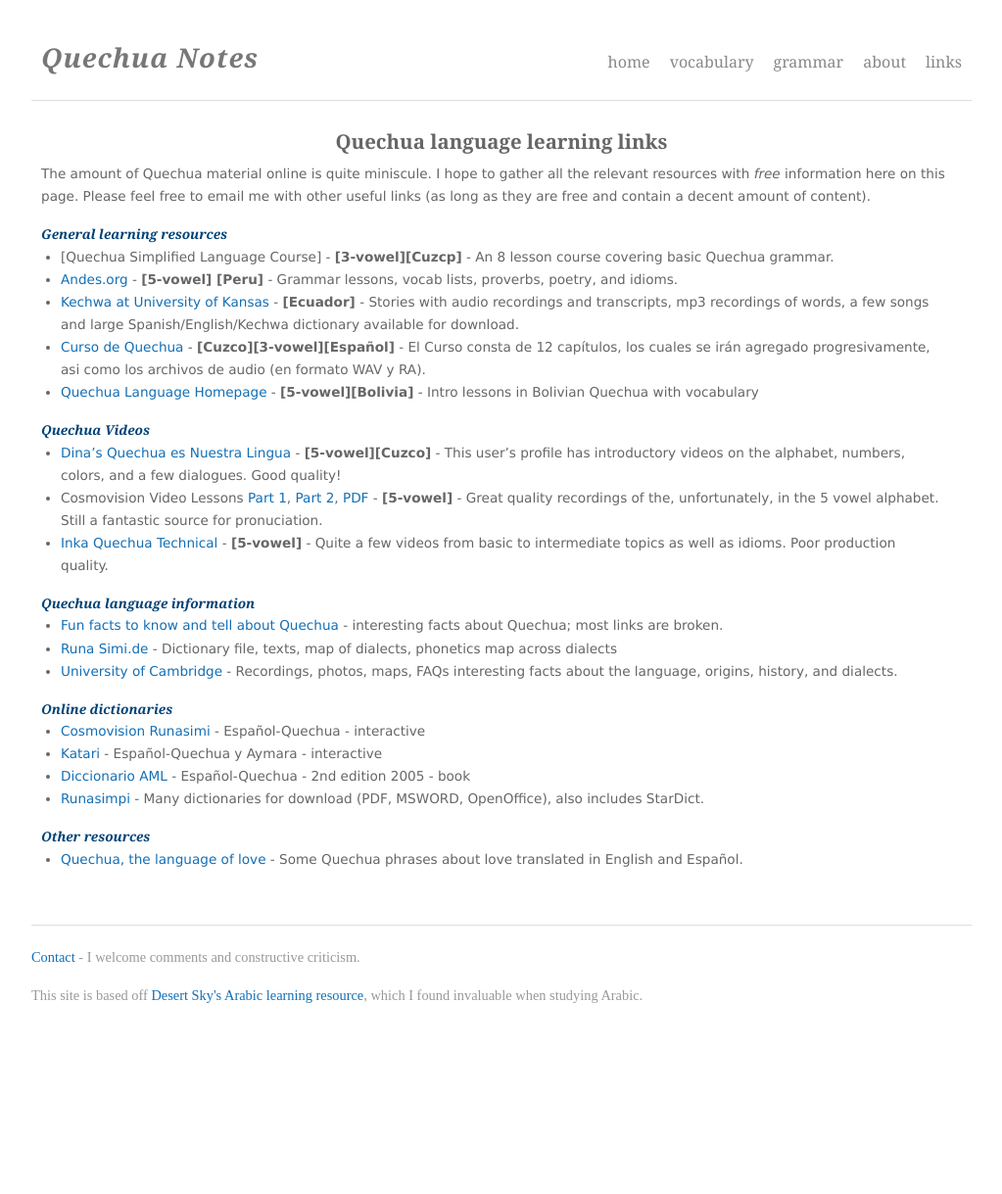
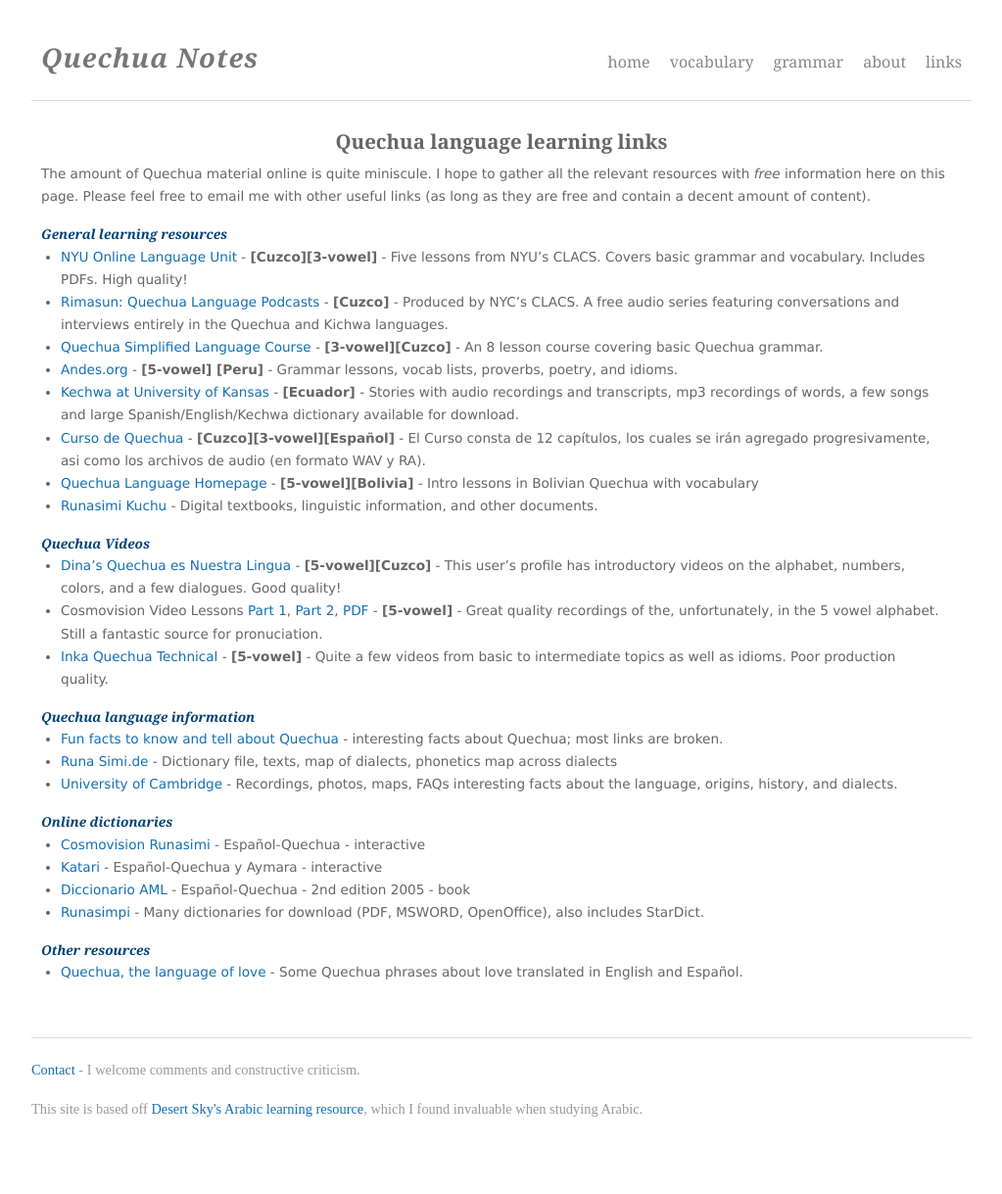
Before and after one commit to Ramblurr/Quechua, a Jekyll site: the page built from links.markdown, in a window 1280 px wide. Shown: the whole page at 98% size, without its empty margins (128-1151 px from the left). Built offline with Jekyll 4.4.1, drawn with Linux system fonts in a browser that asks for light colours; Markdown is read by kramdown in place of the engine named in the settings; before the commit the page ends 1104 px from its top, so only the background shows below that.

Commit message:
more links

```diff
--- a/links.markdown
+++ b/links.markdown
@@ -12,7 +12,11 @@ a decent amount of content).
 
 ### General learning resources
 
-* [Quechua Simplified Language Course] - **[3-vowel][Cuzcp]** - An 8 lesson
+* [NYU Online Language Unit][nyulessons] - **[Cuzco][3-vowel]** - Five lessons from NYU's CLACS. Covers basic grammar and vocabulary. Includes PDFs. High quality!
+* [Rimasun: Quechua Language Podcasts][rimasun] - **[Cuzco]** - Produced by
+  NYC's CLACS. A free audio series featuring conversations and interviews
+  entirely in the Quechua and Kichwa languages.
+* [Quechua Simplified Language Course][vanenos] - **[3-vowel][Cuzco]** - An 8 lesson
   course covering basic Quechua grammar.
 * [Andes.org][andes] - **[5-vowel] [Peru]** - Grammar lessons, vocab lists, proverbs, poetry, and idioms.
 *  [Kechwa at University of Kansas][ku] - **[Ecuador]** - Stories with audio
@@ -23,6 +27,8 @@ a decent amount of content).
   archivos de audio (en formato WAV y RA).
 * [Quechua Language Homepage][ull] - **[5-vowel][Bolivia]** - Intro lessons in
   Bolivian Quechua with vocabulary
+* [Runasimi Kuchu][cyberqu] - Digital textbooks, linguistic information, and
+  other documents.
 
 ### Quechua Videos
 
@@ -75,3 +81,6 @@ a decent amount of content).
 [simitaqe]: http://www.scribd.com/doc/10940134/DicAMLQuechua
 [vanenos]: http://www.vanenos.com/quechua-language-introduction
 [simpi]:http://72.249.45.140/cd/
+[nyulessons]: http://clacs.as.nyu.edu/object/clacs.quechua.units.market
+[rimasun]: http://clacs.as.nyu.edu/object/clacs.quechua.rimasun
+[cyberqu]: http://runasimi-kuchu.com/index.html
```
